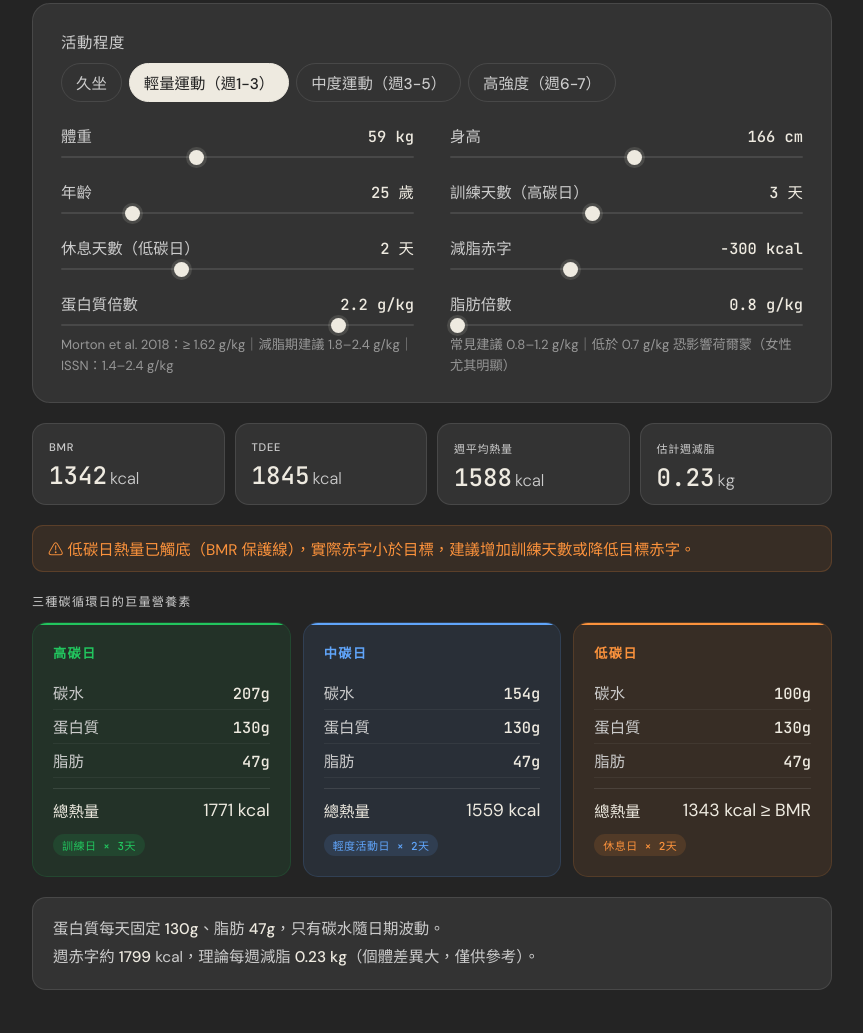
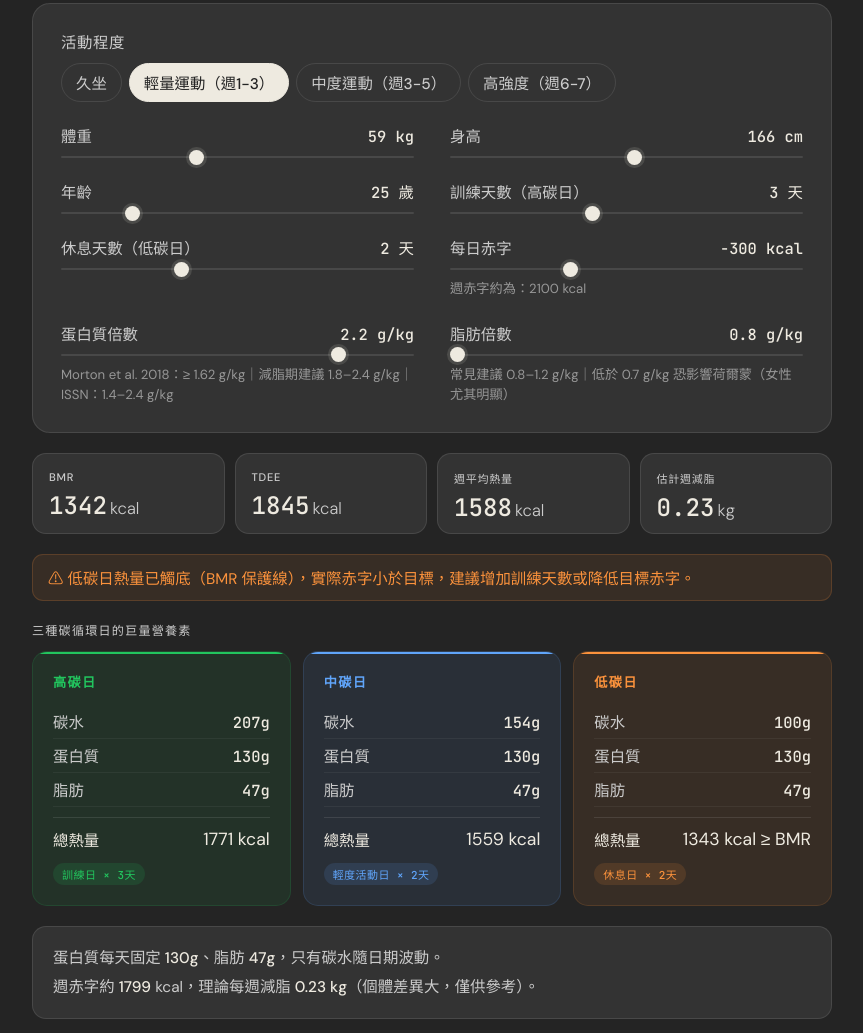
Before and after one commit to lininu/carb-cycle-calc, a plain HTML site: page index.html in a window 1280 px wide. Shown: the part 878-1911 px from the top of the page, without its empty margins (208-1071 px from the left). Drawn offline with Linux system fonts and the light colour scheme.

Commit message:
Clarify deficit slider: rename to 每日赤字, show weekly total as hint
Co-Authored-By: Claude Sonnet 4.6 <noreply@anthropic.com>

```diff
--- a/index.html
+++ b/index.html
@@ -504,10 +504,11 @@
       </div>
       <div class="slider-row">
         <div class="slider-head">
-          <span class="s-label">減脂赤字</span>
+          <span class="s-label">每日赤字</span>
           <span class="s-val" id="deficitOut">−300 kcal</span>
         </div>
         <input type="range" id="deficit" min="200" max="500" step="50" value="300">
+        <div class="s-hint" id="deficitHint">週赤字約為：2100 kcal</div>
       </div>
       <div class="slider-row">
         <div class="slider-head">
@@ -575,6 +576,7 @@
     document.getElementById('trainDaysOut').textContent = trainDays + ' 天';
     document.getElementById('restDaysOut').textContent  = restDays  + ' 天';
     document.getElementById('deficitOut').textContent      = '−' + deficit + ' kcal';
+    document.getElementById('deficitHint').textContent     = '週赤字約為：' + (deficit * 7) + ' kcal';
     document.getElementById('proteinMultiOut').textContent = val('proteinMulti').toFixed(1) + ' g/kg';
     document.getElementById('fatMultiOut').textContent     = val('fatMulti').toFixed(1)     + ' g/kg';
 
```
